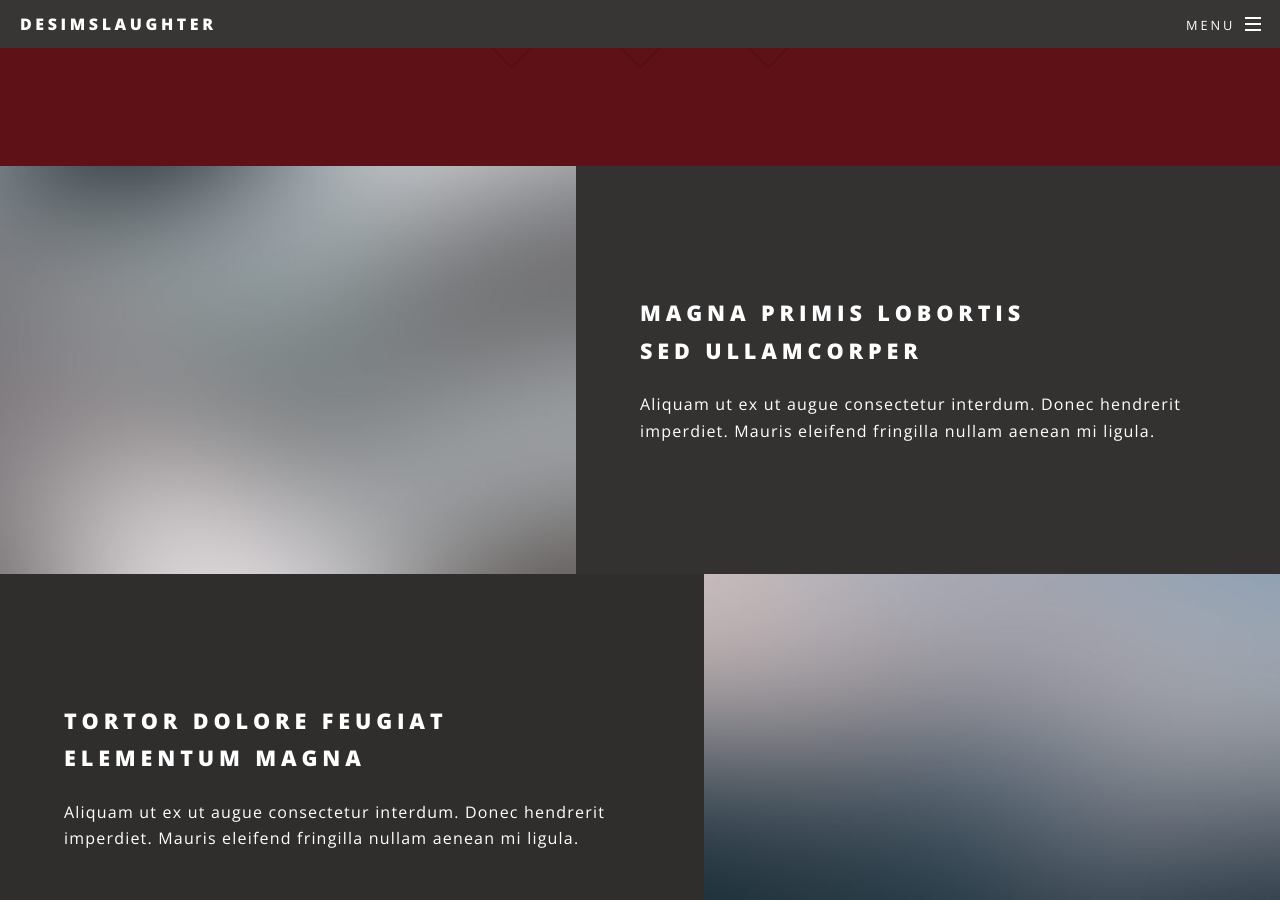
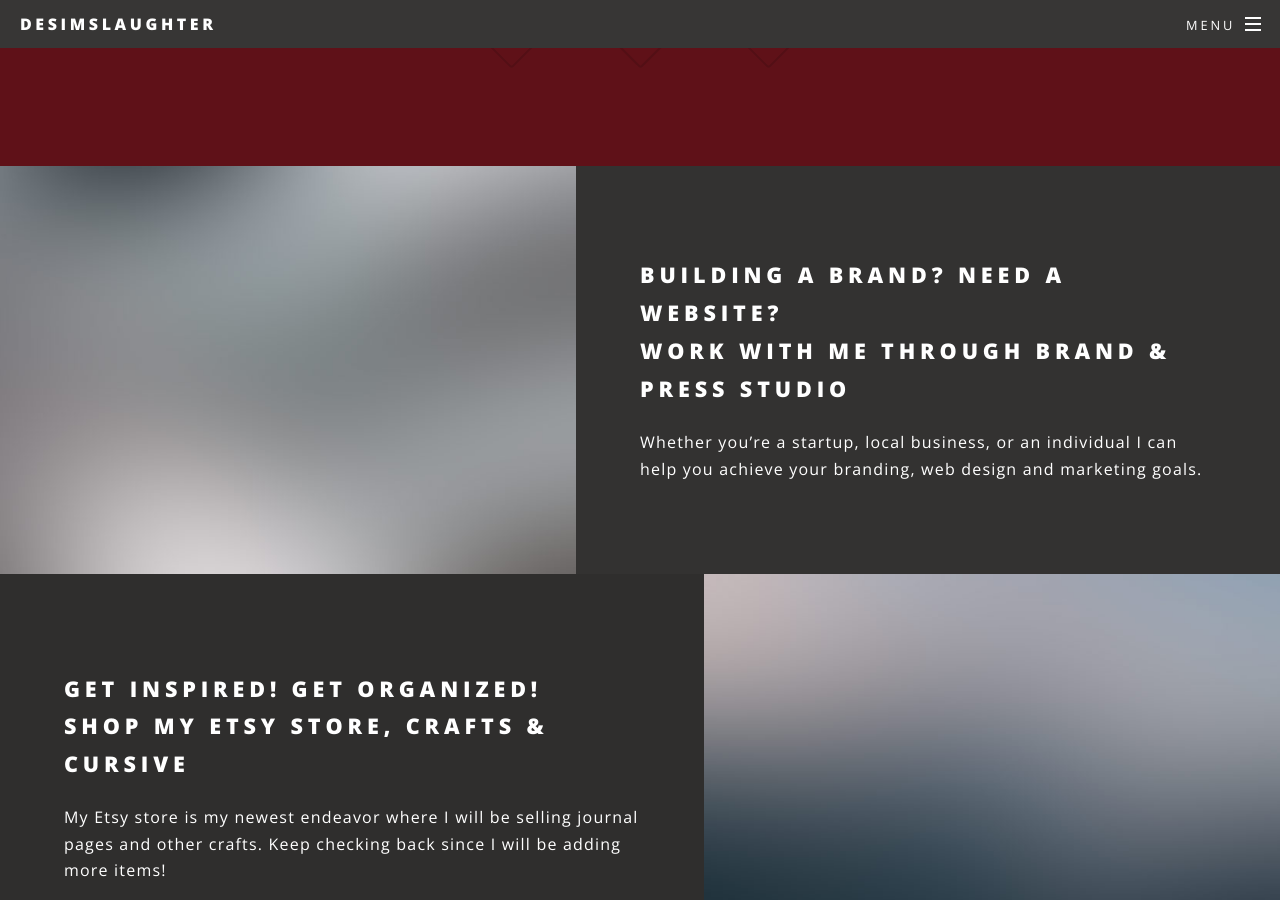
Before and after one commit to desimslaughter/desimslaughter.github.io, a Jekyll site: the page built from index.html, in a window 1280 px wide and 900 px high, scrolled down 1255 px. Built offline with Jekyll 4.4.1, drawn with Linux system fonts in a browser that asks for light colours; some of the changed text lies outside the part shown.

Commit message:
Update index.html

```diff
--- a/index.html
+++ b/index.html
@@ -17,9 +17,10 @@ layout: landing
 					<section id="one" class="wrapper style1 special">
 						<div class="inner">
 							<header class="major">
-								<h2>Arcue aliquet vel lobortis ata nisl<br />
+								<h2>Hi! My name is Desiree', but you can call me Desi!<br />
 								eget augue amet aliquet nisl cep donec</h2>
-								<p>I'm a code writing, pixel pushing, content crafting, freelance designer and creativepreneur from Detroit, MI who recently relocated to Houston, TX with my rescue pup Bandit 🐶.</p>
+								<p>I'm a code writing, pixel pushing, content crafting, freelance designer and creativepreneur<br />
+								from Detroit, MI who recently relocated to Houston, TX with my rescue pup Bandit 🐶.</p>
 							</header>
 							<ul class="icons major">
 								<li><span class="icon fa-diamond major style1"><span class="label">Lorem</span></span></li>
@@ -33,23 +34,23 @@ layout: landing
 					<section id="two" class="wrapper alt style2">
 						<section class="spotlight">
 							<div class="image"><img src="images/pic01.jpg" alt="" /></div><div class="content">
-								<h2>Magna primis lobortis<br />
-								sed ullamcorper</h2>
-								<p>Aliquam ut ex ut augue consectetur interdum. Donec hendrerit imperdiet. Mauris eleifend fringilla nullam aenean mi ligula.</p>
+								<h2>Building a brand? Need a website?<br />
+								Work with me through Brand & Press Studio</h2>
+								<p>Whether you’re a startup, local business, or an individual I can help you achieve your branding, web design and marketing goals.</p>
 							</div>
 						</section>
 						<section class="spotlight">
 							<div class="image"><img src="images/pic02.jpg" alt="" /></div><div class="content">
-								<h2>Tortor dolore feugiat<br />
-								elementum magna</h2>
-								<p>Aliquam ut ex ut augue consectetur interdum. Donec hendrerit imperdiet. Mauris eleifend fringilla nullam aenean mi ligula.</p>
+								<h2>Get inspired! Get organized!<br />
+								Shop my Etsy store, Crafts & Cursive</h2>
+								<p>My Etsy store is my newest endeavor where I will be selling journal pages and other crafts. Keep checking back since I will be adding more items!</p>
 							</div>
 						</section>
 						<section class="spotlight">
 							<div class="image"><img src="images/pic03.jpg" alt="" /></div><div class="content">
-								<h2>Augue eleifend aliquet<br />
-								sed condimentum</h2>
-								<p>Aliquam ut ex ut augue consectetur interdum. Donec hendrerit imperdiet. Mauris eleifend fringilla nullam aenean mi ligula.</p>
+								<h2>A look inside my journey...<br />
+								visit my blog, Eat.Nerd.Create.</h2>
+								<p>With my blog, I hope to showcase my thoughts and experiences on food, technology, creativity, anything else I think is cool, and the things that make me, ME</p>
 							</div>
 						</section>
 					</section>
```
